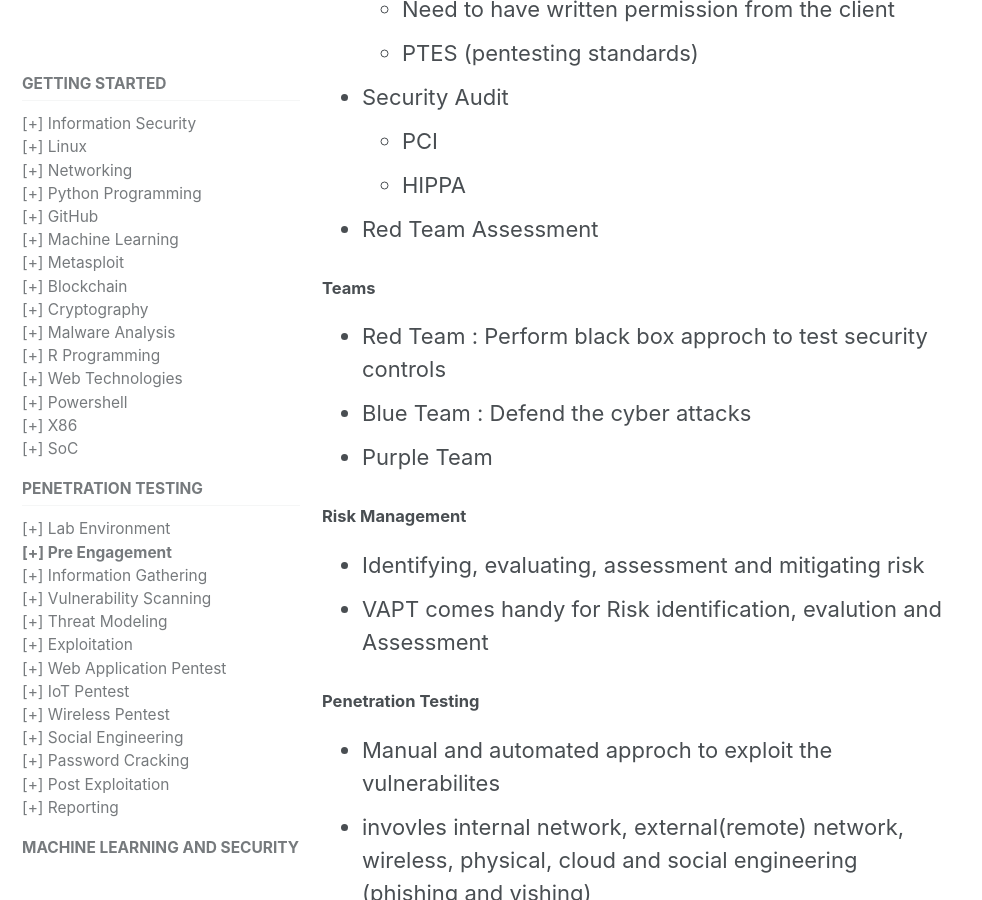
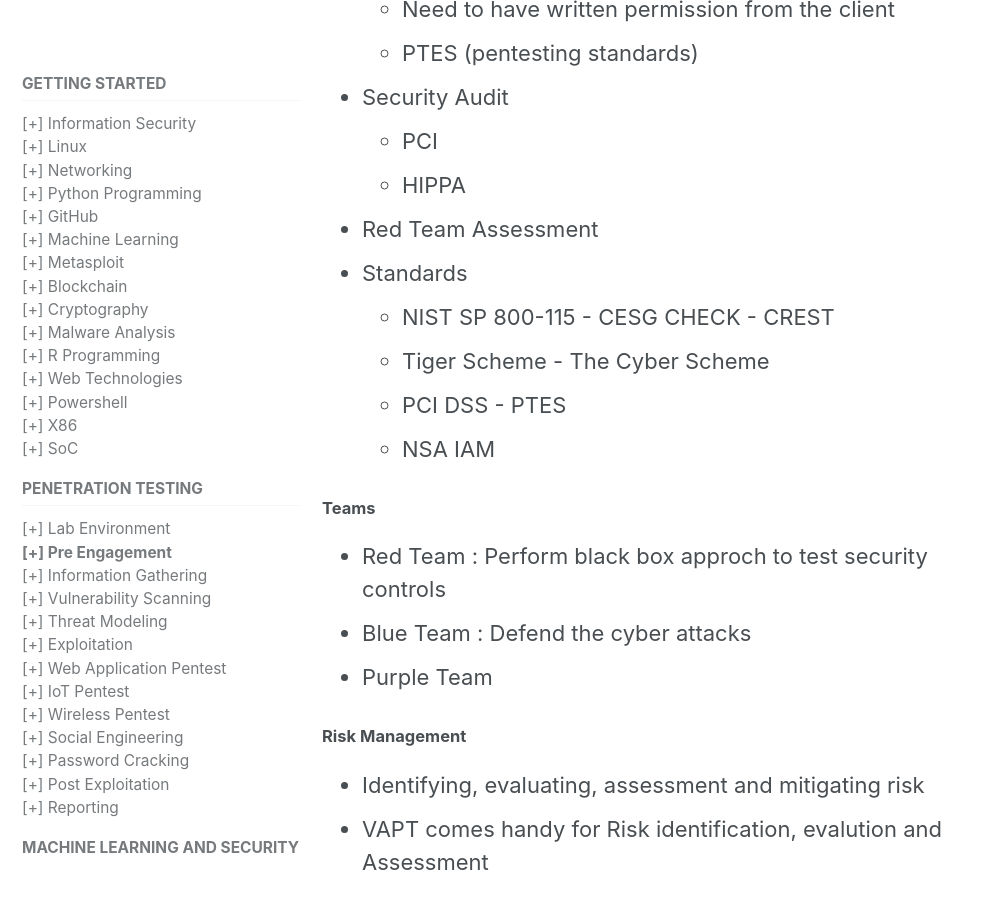
Before and after one commit to mohareti/cyberlab, a Jekyll site: the page built from _pentest/01_pre-engagement.md, in a window 1280 px wide and 900 px high, scrolled down 2766 px. Shown: the whole window, without its empty margins (0-982 px from the left). Built offline with Jekyll 4.4.1, drawn with Linux system fonts in a browser that asks for light colours; cached includes are drawn as plain includes; nearby versions of some CDN libraries.

Commit message:
Update 01_pre-engagement.md

```diff
--- a/_pentest/01_pre-engagement.md
+++ b/_pentest/01_pre-engagement.md
@@ -56,6 +56,15 @@ published: true
 	- PCI
 	- HIPPA
 - Red Team Assessment
+- Standards
+	-  NIST SP 800-115
+ 	-  CESG CHECK
+ 	-  CREST
+	-  Tiger Scheme
+ 	-  The Cyber Scheme
+	-  PCI DSS
+ 	-  PTES
+	-  NSA IAM
 
 #### Teams
 - Red Team : Perform black box approch to test security controls
```
